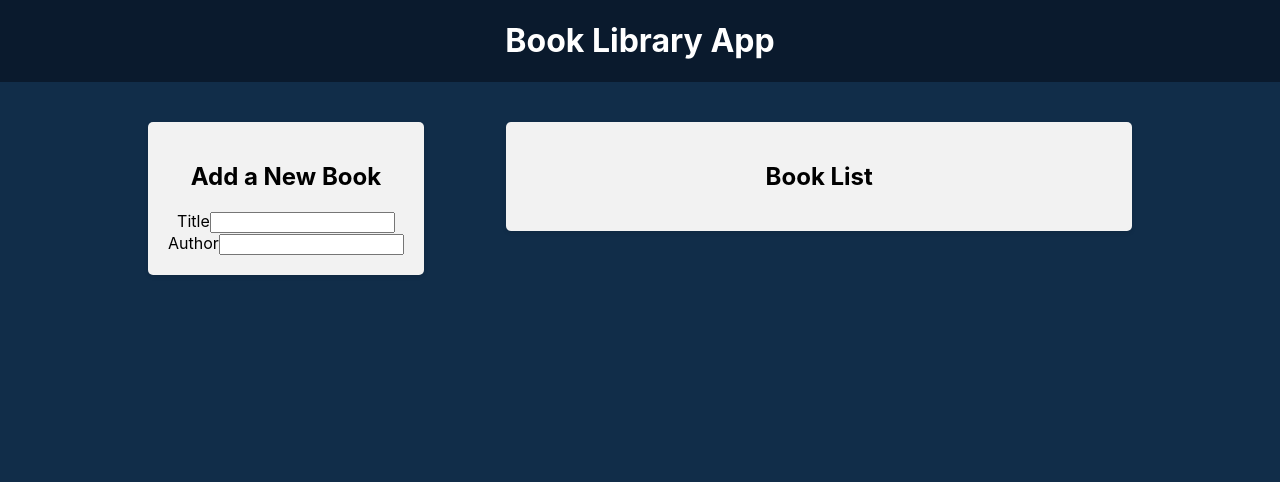
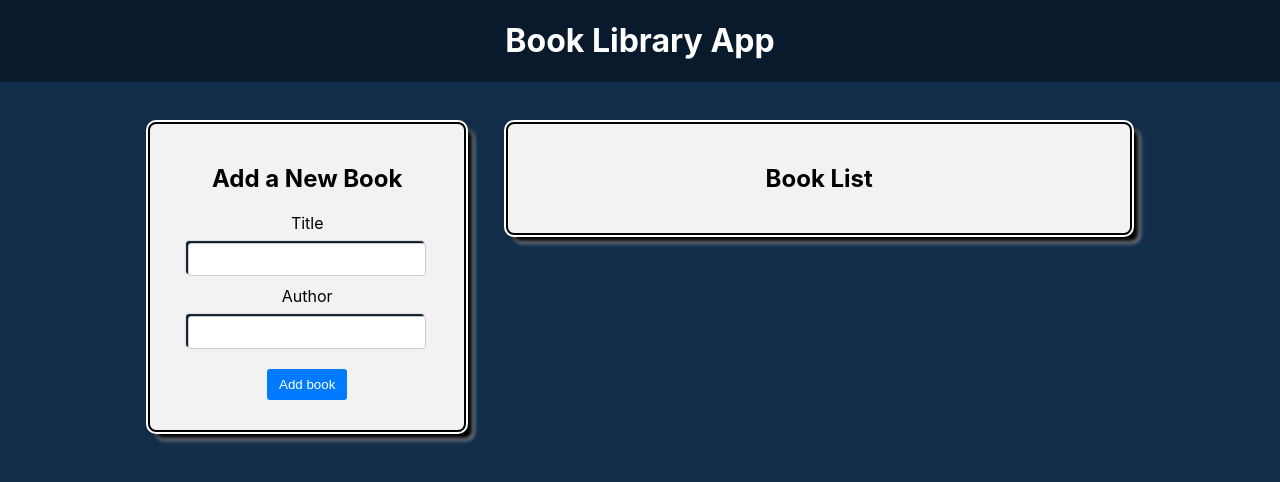
Before and after one commit to ukrWily/30-react-redux, a React (Create React App) app: page / in a window 1280 px wide. Shown: the top 482 px of the page. Built offline with nearby package versions, Linux system fonts and the light colour scheme.

Commit message:
Added BookForm, BookList and filter modules

```diff
--- a/src/App.css
+++ b/src/App.css
@@ -39,8 +39,10 @@
   padding: 20px;
   margin: 20px;
   background-color: #f2f2f2;
-  border-radius: 5px;
-  box-shadow: 0 2px 4px rgba(0, 0, 0, 0.1);
+  border-radius: 8px;
+  border: 2px solid #000;
+  box-shadow: 7px 7px 4px rgb(0, 0, 0), 8px 8px 4px rgba(255, 255, 255, 0.8);
+  outline: 2px solid #fff;
 }
 
 @media (max-width: 1024px) {
--- a/src/components/BookForm/BookForm.css
+++ b/src/components/BookForm/BookForm.css
@@ -15,6 +15,13 @@
   margin-bottom: 10px;
   border: 1px solid #ccc;
   border-radius: 3px;
+  box-shadow: -2px -2px 1px #0a1a2d;
+  transition: all 0.3s;
+}
+.book-form input:focus {
+  box-shadow: none;
+  outline: 4px solid #0a1a2d;
+  box-shadow: 5px 5px 10px #0a1a2d;
 }
 
 .book-form button {
--- a/src/components/BookForm/BookForm.js
+++ b/src/components/BookForm/BookForm.js
@@ -1,11 +1,19 @@
 import { useState } from "react";
+import "./BookForm.css";
 //
 const BookForm = () => {
   const [title, setTitle] = useState("");
   const [author, setAuthor] = useState("");
   //
-  const handleSubmit = () => {
+  const handleSubmit = (e) => {
+    e.preventDefault();
     // dispatch action
+    if (author && title) {
+      console.log(title, author);
+
+      setTitle("");
+      setAuthor("");
+    }
   };
   return (
     <div className="app-block book-form">
@@ -29,6 +37,7 @@ const BookForm = () => {
             onChange={(e) => setAuthor(e.target.value)}
           />
         </div>
+        <button type="submit">Add book</button>
       </form>
     </div>
   );
--- a/src/components/BookList/BookList.js
+++ b/src/components/BookList/BookList.js
@@ -1,3 +1,5 @@
+import "./BookList.css";
+
 const BookList = () => {
   return (
     <div className="app-block book-list">
--- a/src/components/Filter/Filter.js
+++ b/src/components/Filter/Filter.js
@@ -1,3 +1,5 @@
+import "./Filter.css";
+
 const Filter = () => {
   return (
     <div className="app-block filter">
```
